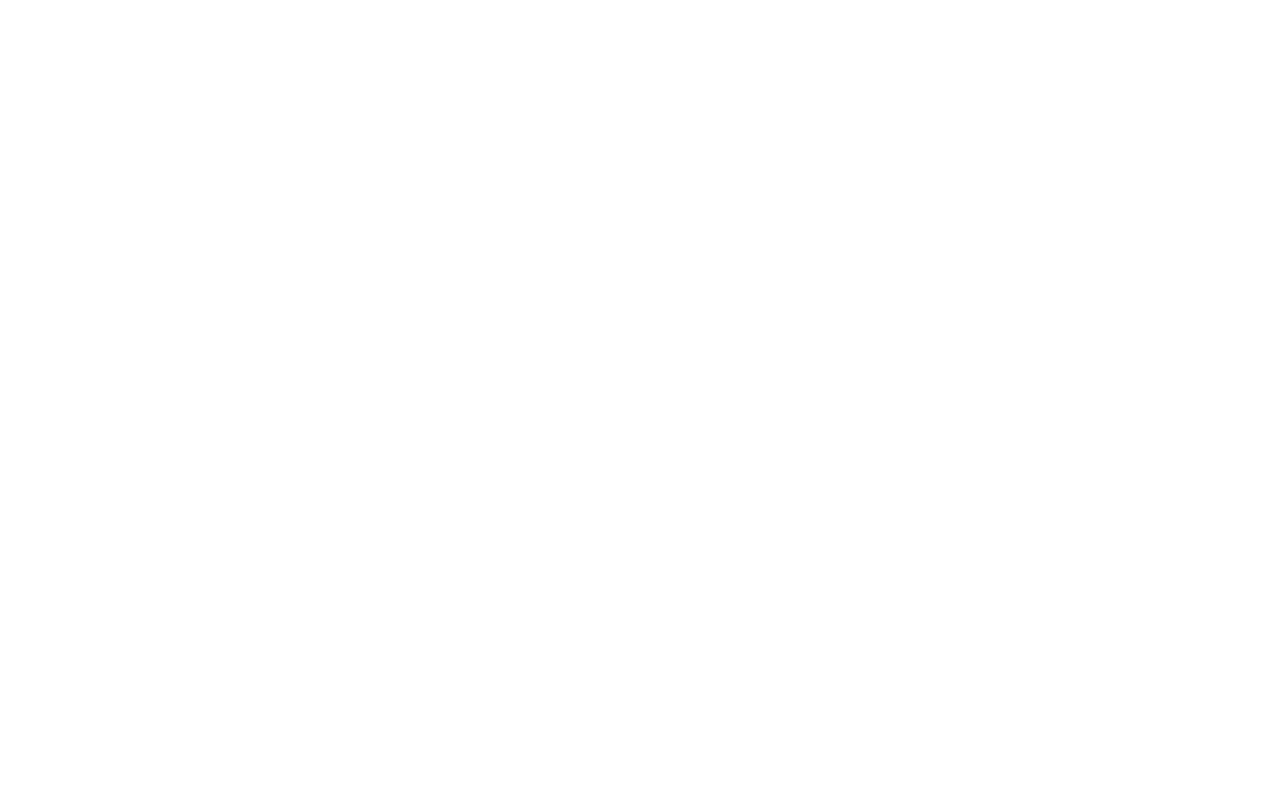
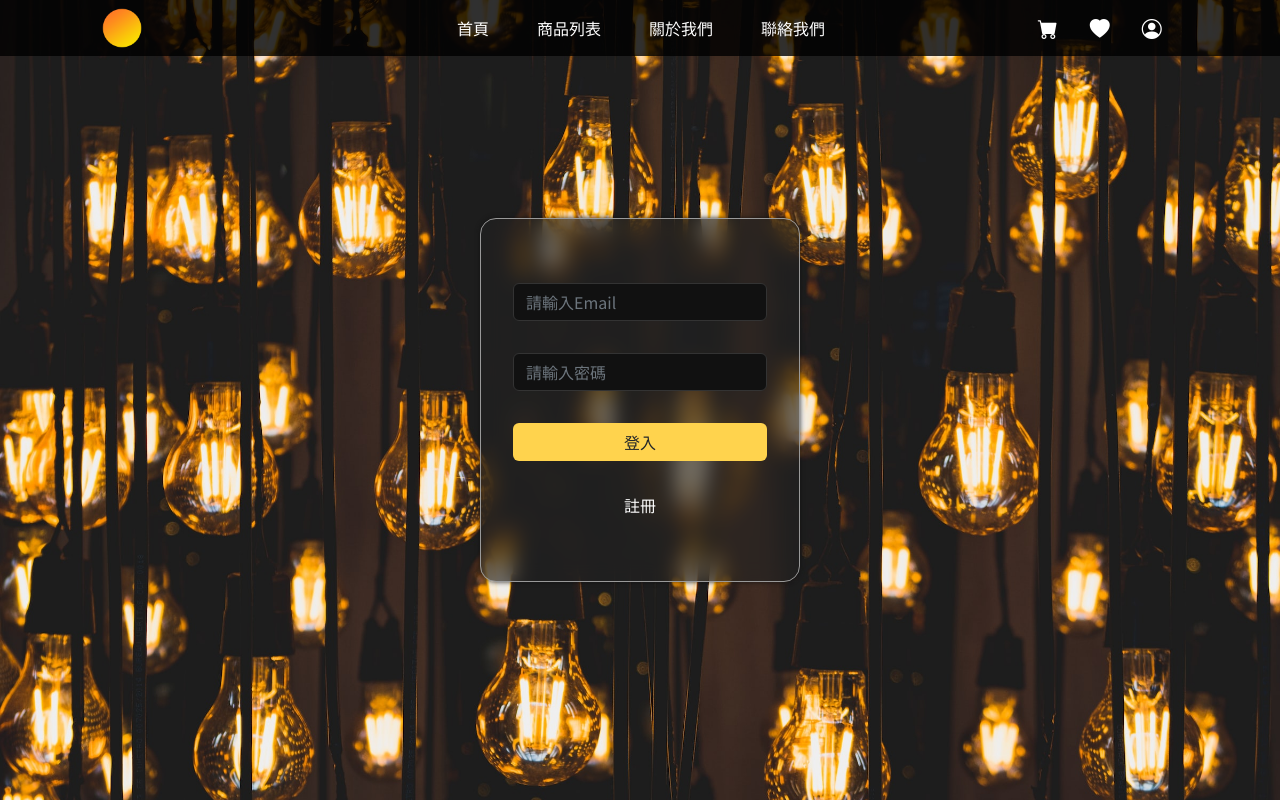
Before and after one commit to ChienYuYu/light-bulb, a Vue app: page /#/login in a window 1280 px wide. Before the commit this address had no page. Built offline with nearby package versions, Linux system fonts and the light colour scheme.

Commit message:
路由設定、登入畫面切版

```diff
--- a/src/components/Navbar/NavIcon.vue
+++ b/src/components/Navbar/NavIcon.vue
@@ -20,7 +20,7 @@
     :class="{'active' : myMenu}"></i>
     <!-- 個人選項------------------------------------------- -->
     <ul class="my-list" v-show="myMenu">
-      <li><a href="#">我的帳戶</a></li>
+      <li><router-link to="login">我的帳戶</router-link></li>
       <li><a href="#">購買清單</a></li>
       <li><a href="#">登出</a></li>
     </ul>
--- a/src/router/index.js
+++ b/src/router/index.js
@@ -61,6 +61,11 @@
         name: '送出訂單',
         component: () => import('../views/fornt/SendOrder.vue'),
       },
+      {
+        path: '/login',
+        name: '登入',
+        component: () => import('../views/fornt/LoginView.vue'),
+      },
     ],
   },
 ];
--- /dev/null
+++ b/src/views/fornt/LoginView.vue
@@ -0,0 +1,66 @@
+<template>
+  <div class="wrapper">
+    <form class="col-lg-3 login-wrap">
+      <input type="text" placeholder="請輸入Email" aria-label="a" class="form-control">
+      <input type="password" placeholder="請輸入密碼" aria-label="a" class="form-control">
+      <button class="btn">登入</button>
+      <div class="register-btn-wrap">
+        <router-link to="register">註冊</router-link>
+      </div>
+    </form>
+  </div>
+</template>
+
+<script>
+export default {};
+</script>
+
+<style lang="scss" scoped>
+.wrapper {
+  height: 100vh;
+  background-image: url('@/assets/img/loginBG.jpg');
+  background-size: cover;
+  display: flex;
+  justify-content: center;
+  align-items: center;
+}
+
+form.login-wrap {
+  border: 1px solid #999;
+  padding: 2rem;
+  border-radius: 1rem;
+  box-shadow: 0 0 5px #111111d0;
+  backdrop-filter: blur(10px);
+  background: #222222a0;
+
+  input {
+    margin: 2rem 0;
+    background: #111;
+    color: #fff;
+    border: 1px solid #333;
+
+    &:focus{
+      box-shadow: none;
+      border: 1px solid rgb(255, 211, 77);
+    }
+  }
+
+  button {
+    width: 100%;
+    background: rgb(255, 211, 77);
+    &:hover{
+      color: #fff;
+    }
+  }
+
+  .register-btn-wrap {
+    display: flex;
+    justify-content: center;
+    padding: 2rem 0;
+    a {
+      text-decoration: none;
+      color: #fff;
+    }
+  }
+}
+</style>
```
Also changed, not shown: src/assets/img/loginBG.jpg (added).
